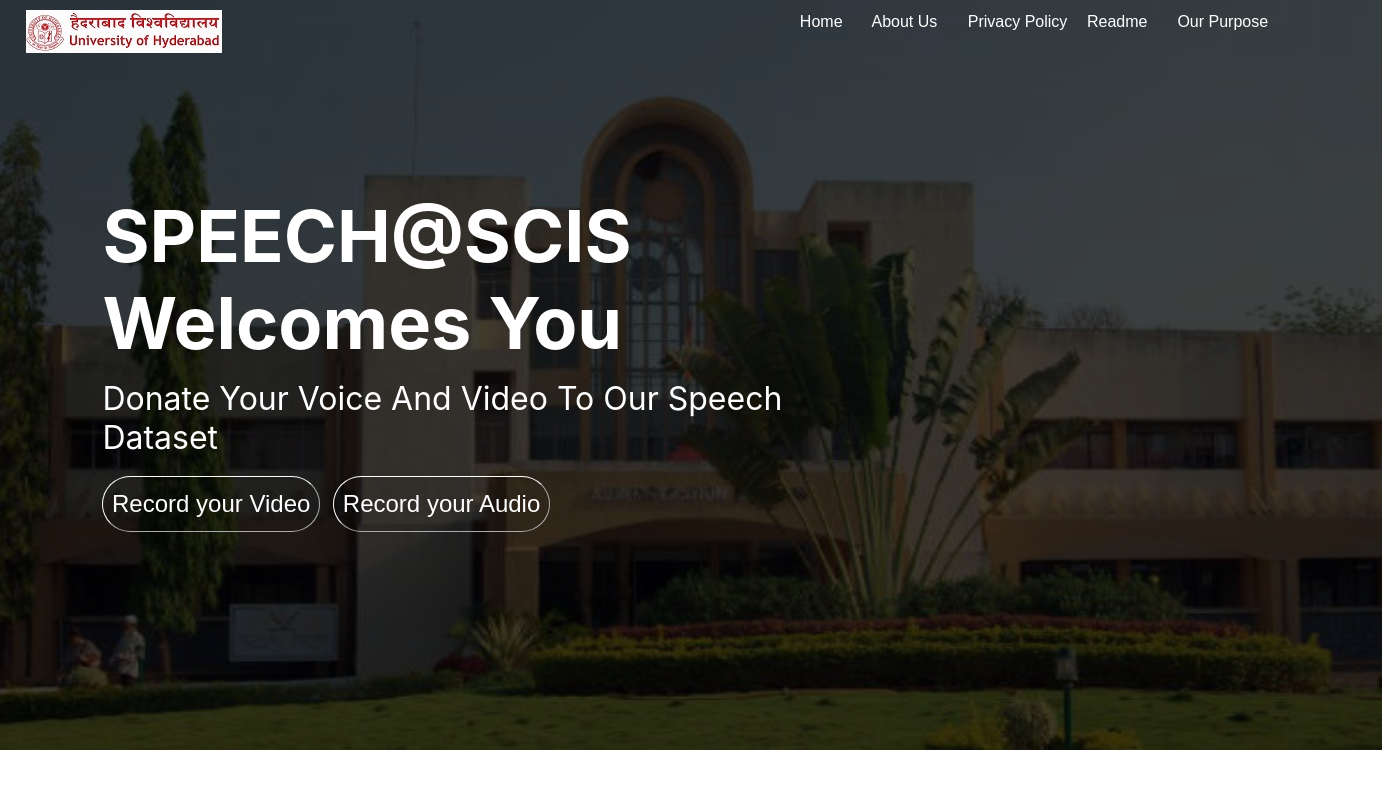
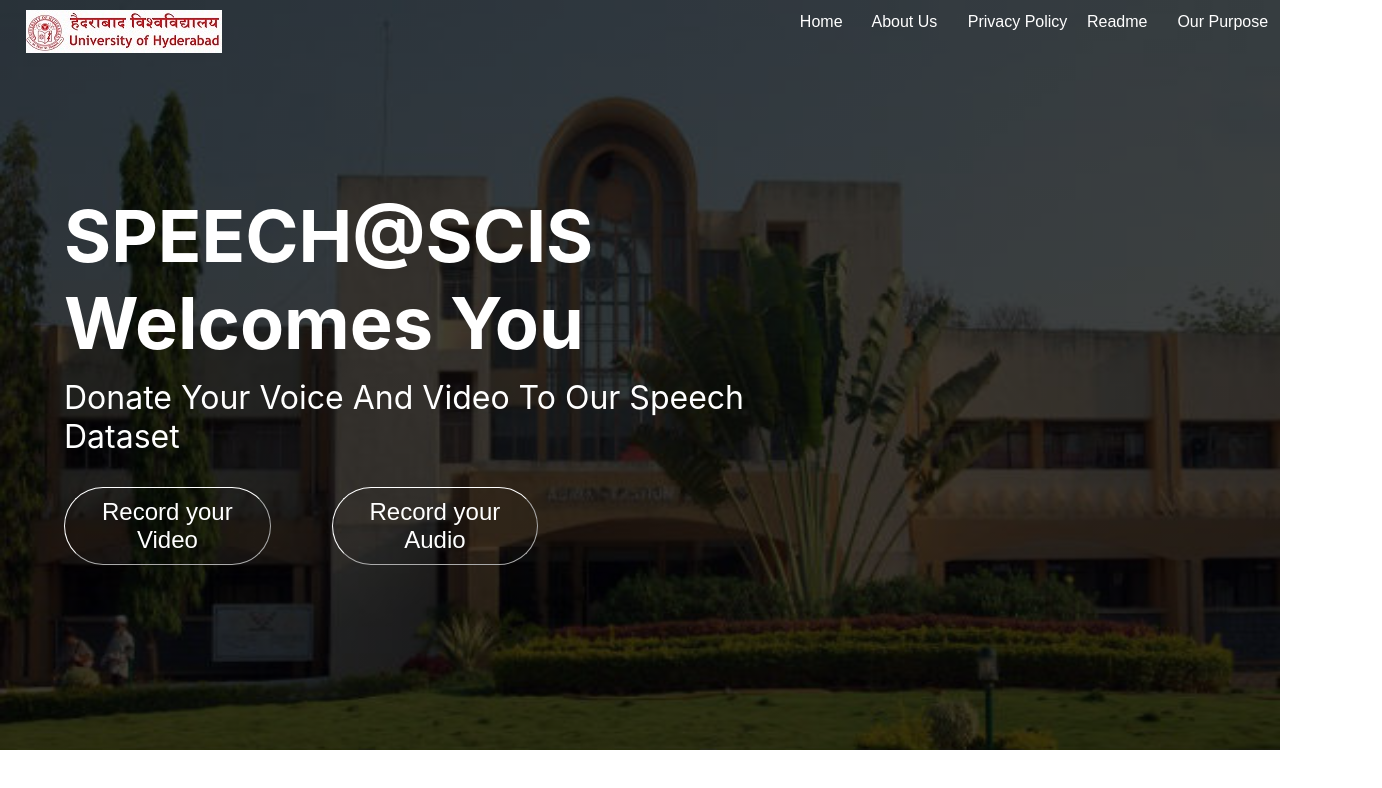
Before and after one commit to Shankhanil/intellispeech-scis, a React (Create React App) app: page / in a window 1280 px wide. Shown: the top 788 px of the page, 1382 px wide, since content can reach past the window. Built offline with nearby package versions, Linux system fonts and the light colour scheme.

Commit message:
Changing the internal structure of the app

```diff
--- a/src/App.css
+++ b/src/App.css
@@ -6,3 +6,14 @@ body {
   position: absolute;
   top: 0;
 }
+.container{
+  height: 69.7vh;
+  width: 100%;
+  background-color: blue;
+  background-image:linear-gradient(rgba(0,0,0,0.75),rgba(0,0,0,0.75)), url('./img/04-hyderabaduniversityjpg.jpg');
+  background-size:100% 100%;
+  padding-top: 15%;
+  padding-left: 0%;
+  top: 0;
+  overflow:hidden;
+}
--- a/src/App.js
+++ b/src/App.js
@@ -21,10 +21,11 @@ import Home from './components/Home';
 function App() {
   return (
     <LanguageContext.Provider value='english'>
+      <div className = 'container'>
       <Router>
+      <Header className = 'header' />
+        <Route path='/' exact>
 
-        <Route path='/' exact>
-          <Header className = 'header' />
           <Home />
         </Route>
 
@@ -40,6 +41,7 @@ function App() {
           <AnnotationForm nextPage = {'/video'} />
         </Route>
       </Router>
+      </div>
     </LanguageContext.Provider>
   );
 }
--- a/src/components/Home.css
+++ b/src/components/Home.css
@@ -1,13 +1,5 @@
 .home{
-    height: 69.7vh;
-    width: 100%;
-    background-color: blue;
-    background-image:linear-gradient(rgba(0,0,0,0.75),rgba(0,0,0,0.75)), url('../img/04-hyderabaduniversityjpg.jpg');
-    background-size:100% 100%;
-    padding-top: 15%;
-    padding-left: 8%;
-    top: 0;
-    overflow:hidden;
+    padding-left: 5%;
 }
 .home_text{
     color: white;
@@ -15,7 +7,7 @@
     font-size: 9vh;
 }
 .home_text_2{
-    color: white;
+    color: rgb(255, 255, 255);
     font-weight: 400;
     font-size: 4vh;
     margin-top: 1%;
@@ -23,13 +15,19 @@
 .btn{
     display: flex;
 }
+.btn_link{
+    width: 17%;
+    margin-right: 5%;
+    margin-top: 1.5%;
+    padding-top: 1%;
+    padding-bottom: 1%;
+}
 .btn Button{
     background-color: rgba(0,0,0,0);
-    margin-top: 1.5%;
     margin-right: 1%;
-    padding-top: 1%;
-    padding-bottom: 1%;
-    width: 17%;
+    padding-top: 5%;
+    padding-bottom: 5%;
+    width: 100%;
     border-radius: 60px;
     border-color: white;
     border-width: thin;
--- a/src/components/Home.js
+++ b/src/components/Home.js
@@ -1,5 +1,6 @@
 import React from 'react';
 import './Home.css';
+import { Link } from 'react-router-dom';
 
 function Home() {
     return (
@@ -12,10 +13,10 @@ function Home() {
                 Donate Your Voice And Video To Our Speech <br/>Dataset
             </div>
             <div className = 'btn'>
-                <button>Record your Video</button>
-                <button>Record your Audio</button>
+                <Link to = '/vform' className = 'btn_link'><button>Record your Video</button></Link>
+                <Link to = '/aform' className = 'btn_link'><button>Record your Audio</button></Link>
             </div>
-        </div>
+            </div>
     )
 }
 
--- /dev/null
+++ b/src/components/WelcomePage/AnnotationForm.css
@@ -0,0 +1,4 @@
+.annotation-form{
+    padding-left: 5%;
+    color: rgb(255,255,255);
+}
--- a/src/components/WelcomePage/AnnotationForm.js
+++ b/src/components/WelcomePage/AnnotationForm.js
@@ -10,7 +10,7 @@ import FormControl from '@material-ui/core/FormControl';
 import FormLabel from '@material-ui/core/FormLabel';
 import { Button, IconButton, makeStyles, TextField } from '@material-ui/core';
 import HomeIcon from '@material-ui/icons/Home';
-
+import './AnnotationForm.css';
 
 import { v4 as uuidv4 } from 'uuid';
 import { Link } from 'react-router-dom';
@@ -64,7 +64,7 @@ const AnnotationForm = ({ nextPage }) => {
 		console.log({uid, genderValue, ageValue});
 	}
 	return (
-		<div>
+		<div className = 'annotation-form'>
 			<Link to='/'>
 				<IconButton>
 					<HomeIcon />
```
